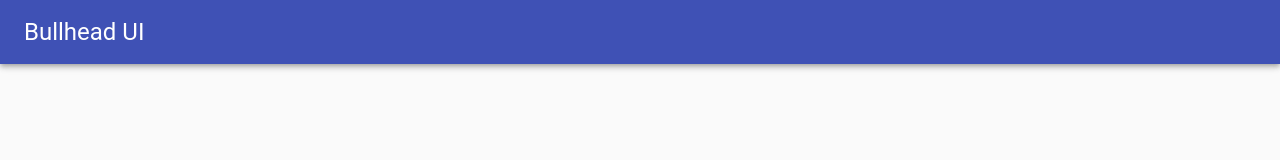
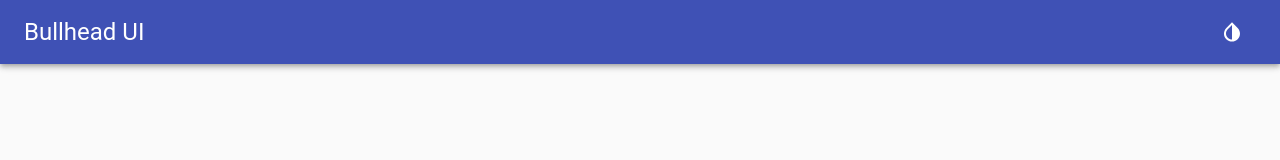
Before and after one commit to andrekupka/bullhead-control-ui, a React (Create React App) app: page / in a window 1280 px wide. Shown: the top 160 px of the page. Built offline with nearby package versions, Linux system fonts and the light colour scheme.

Commit message:
add contrast chooser

```diff
--- a/package.json
+++ b/package.json
@@ -4,6 +4,7 @@
   "private": true,
   "dependencies": {
     "@material-ui/core": "^4.3.3",
+    "@material-ui/icons": "^4.2.1",
     "@types/jest": "24.0.18",
     "@types/node": "12.7.2",
     "@types/react": "16.9.2",
--- a/src/components/BullheadUI.tsx
+++ b/src/components/BullheadUI.tsx
@@ -1,6 +1,6 @@
 import React from 'react';
 import {CssBaseline} from '@material-ui/core';
-import {NavBar} from './NavBar';
+import {NavBar} from './navbar/NavBar';
 
 export const BullheadUI = () => {
     return <CssBaseline>
--- /dev/null
+++ b/src/components/navbar/ContrastChooserButton.tsx
@@ -0,0 +1,11 @@
+import React from 'react';
+import {IconButton} from '@material-ui/core';
+import {InvertColors} from '@material-ui/icons';
+
+export const ContrastChooserButton = () => {
+  return (
+      <IconButton color='inherit'>
+          <InvertColors/>
+      </IconButton>
+  );
+};
--- a/src/components/NavBar.tsx
+++ b/src/components/navbar/NavBar.tsx
@@ -1,5 +1,6 @@
 import React from 'react';
 import {AppBar, Toolbar, Typography} from '@material-ui/core';
+import {ContrastChooserButton} from './ContrastChooserButton';
 
 export const NavBar = () => {
     return (
@@ -8,6 +9,7 @@ export const NavBar = () => {
               <Typography variant='h5' style={{flex: 1}}>
                   Bullhead UI
               </Typography>
+              <ContrastChooserButton/>
           </Toolbar>
       </AppBar>
     );
```
Also changed, not shown: 1 other file (tests, documents, lock files or other folders).
